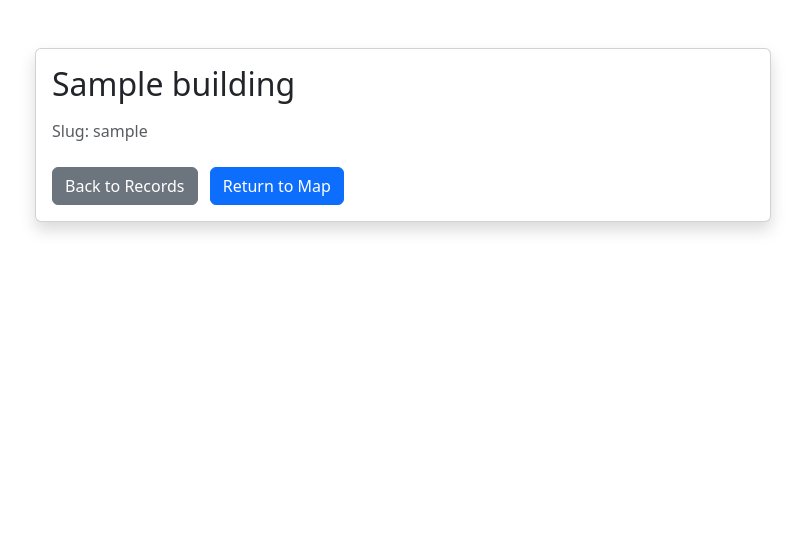
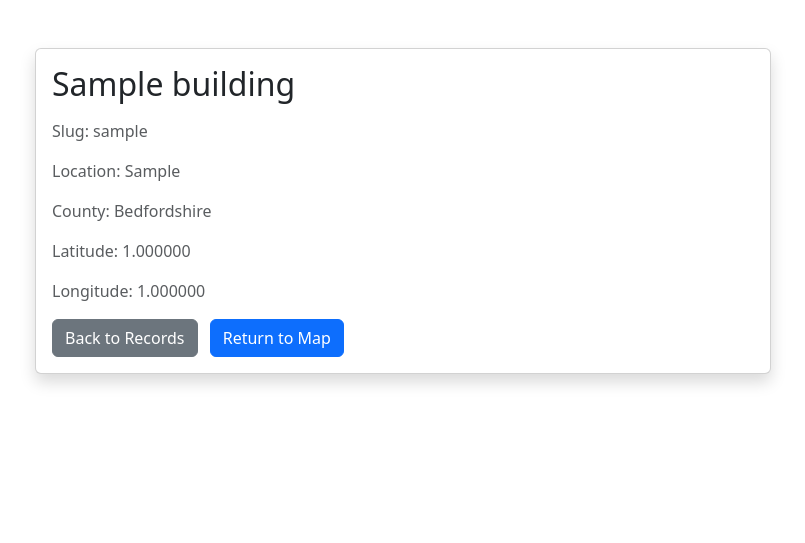
Before and after one commit to csmatthew/medieval-architects, a Django app: a page that uses buildings/templates/buildings/building_detail.html in a window 1280 px wide. Shown: the part 56-599 px from the top of the page, without its empty margins (237-1042 px from the left). Run offline with Django 5.2, Linux system fonts and the light colour scheme; tables that the repository leaves empty hold one stand-in row (values such as "Sample post"); some libraries are stand-ins or nearby versions.

Commit message:
add fields to building detail view

```diff
--- a/buildings/templates/buildings/building_detail.html
+++ b/buildings/templates/buildings/building_detail.html
@@ -7,7 +7,16 @@
             <div class="card shadow">
                 <div class="card-body">
                     <h2 class="card-title mb-3">{{ building.name }}</h2>
-                    <p class="text-muted mb-4">Slug: {{ building.slug }}</p>
+                    <p class="text-muted">Slug: {{ building.slug }}</p>
+                    <p class="text-muted">Location: {{ building.location }}</p>
+                    <p class="text-muted">County: {{ building.county }}</p>
+                    {% if geo_ref %}
+                    <p class="text-muted">Latitude: {{ geo_ref.latitude }}</p>
+                    <p class="text-muted">Longitude: {{ geo_ref.longitude }}</p>
+                    {% else %}
+                    <p class="text-muted">Latitude: not set</p>
+                    <p class="text-muted">Longitude: not set</p>
+                    {% endif %}
                     <a href="{% url 'record_list' %}" class="btn btn-secondary">Back to Records</a>
                     <a href="{% url 'mapper' %}" class="btn btn-primary ms-2">Return to Map</a>
                 </div>
--- a/buildings/views.py
+++ b/buildings/views.py
@@ -45,9 +45,14 @@ def building_georef_data(request):
 
 
 def building_detail_view(request, slug):
-    building = get_object_or_404(Building, slug=slug)
+    building = get_object_or_404(
+        Building.objects.select_related("geo_ref"), slug=slug
+    )
     return render(
         request,
         'buildings/building_detail.html',
-        {'building': building}
+        {
+            'building': building,
+            'geo_ref': getattr(building, 'geo_ref', None),
+        }
     )
```
Also changed, not shown: buildings/models/building_name.py (+7 -1 lines), core/urls.py (+7 -1 lines).
